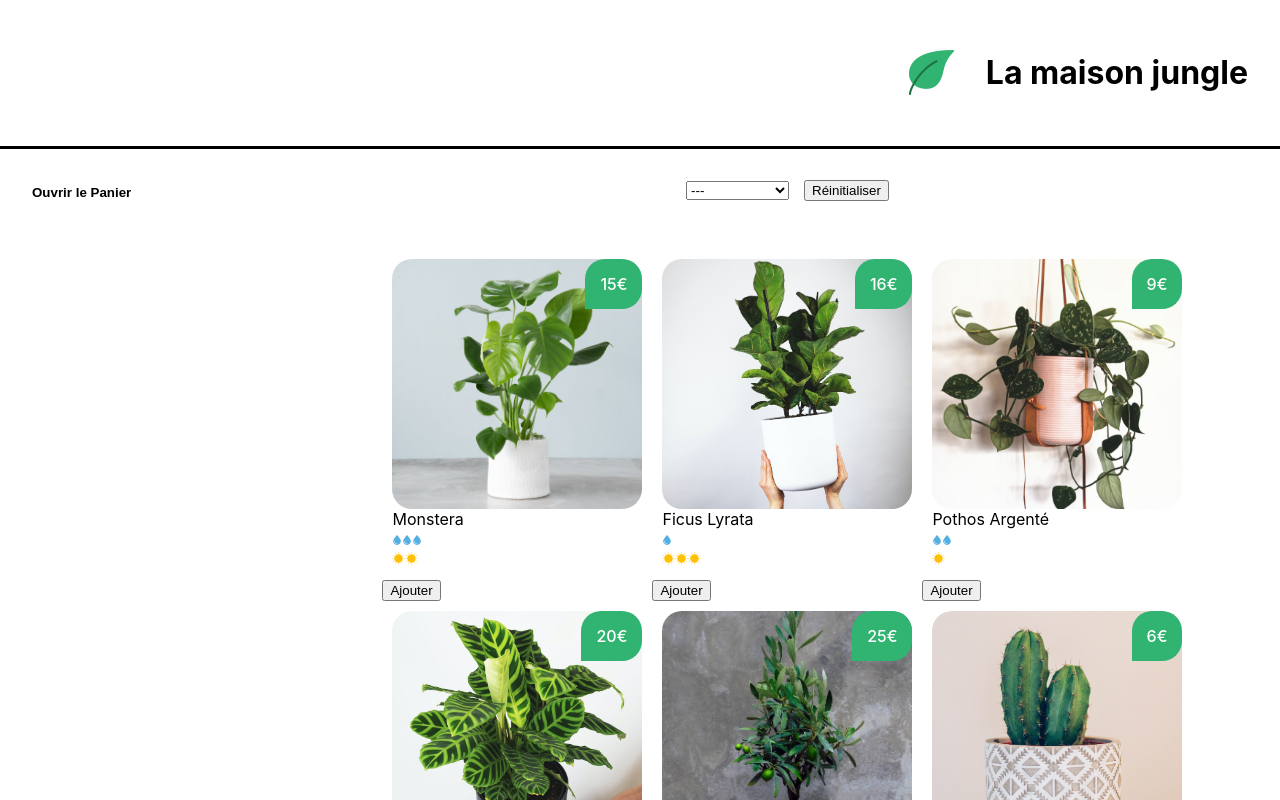
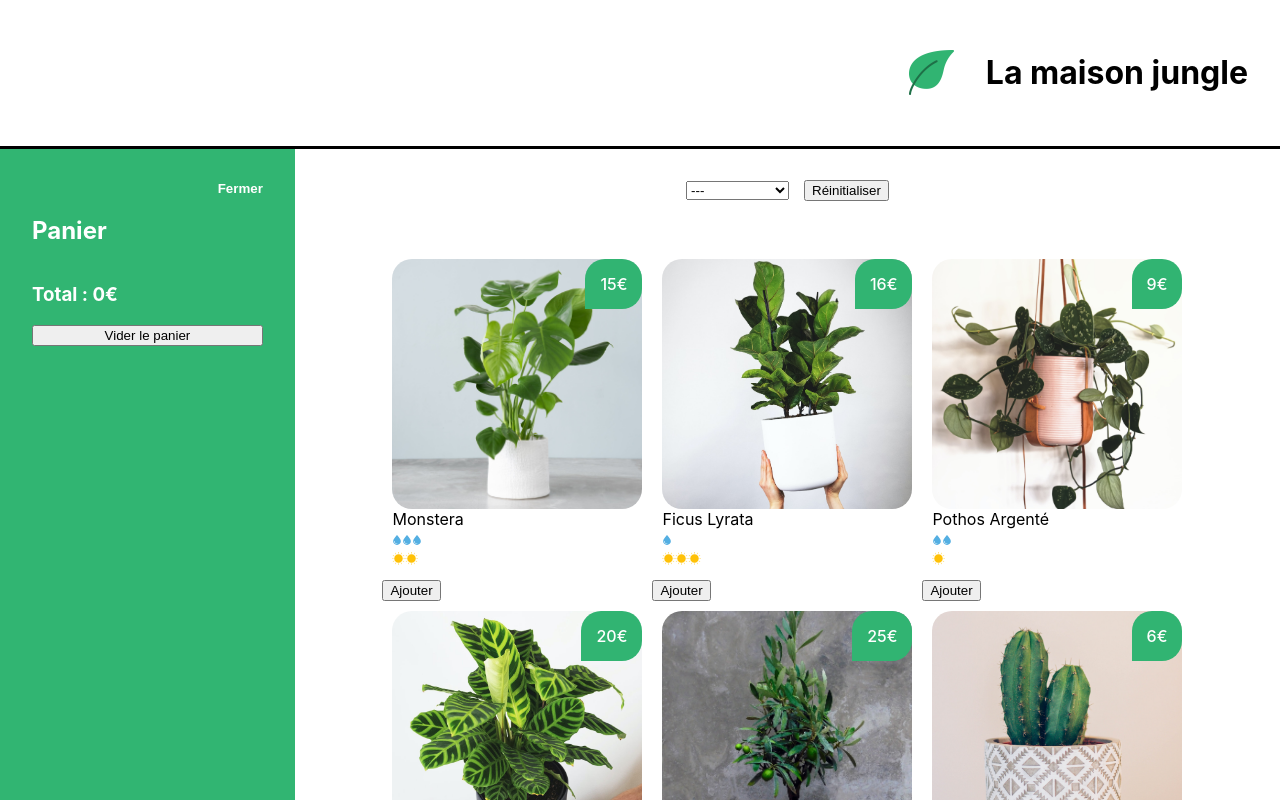
Before and after one commit to aminebench07/la-maison-jungle, a React (Create React App) app: page / in a window 1280 px wide. Shown: the top 800 px of the page. Built offline with nearby package versions, Linux system fonts and the light colour scheme.

Commit message:
add cache on cart

```diff
--- a/src/components/App.js
+++ b/src/components/App.js
@@ -3,10 +3,12 @@ import Cart from "./Cart";
 import Footer from "./Footer";
 import ShoppingList from "./ShoppingList";
 import "../styles/App.css";
-import { useState } from "react";
+import { useState, useEffect } from "react";
 
 function App() {
-  const [cart, setCart] = useState([]);
+  const initCart = localStorage.getItem("cart");
+  const [cart, setCart] = useState(initCart ? JSON.parse(initCart) : []);
+  useEffect(() => localStorage.setItem("cart", JSON.stringify(cart)), [cart]);
   return (
     <div>
       <Banner />
--- a/src/components/Cart.js
+++ b/src/components/Cart.js
@@ -1,7 +1,7 @@
 import { useState, useEffect } from "react";
 import "../styles/Cart.css";
 function Cart({ cart, setCart }) {
-  const [isOpen, setIsOpen] = useState(false);
+  const [isOpen, setIsOpen] = useState(true);
   const total = cart.reduce(
     (acc, currentPlant) => acc + currentPlant.price * currentPlant.amount,
     0
```
